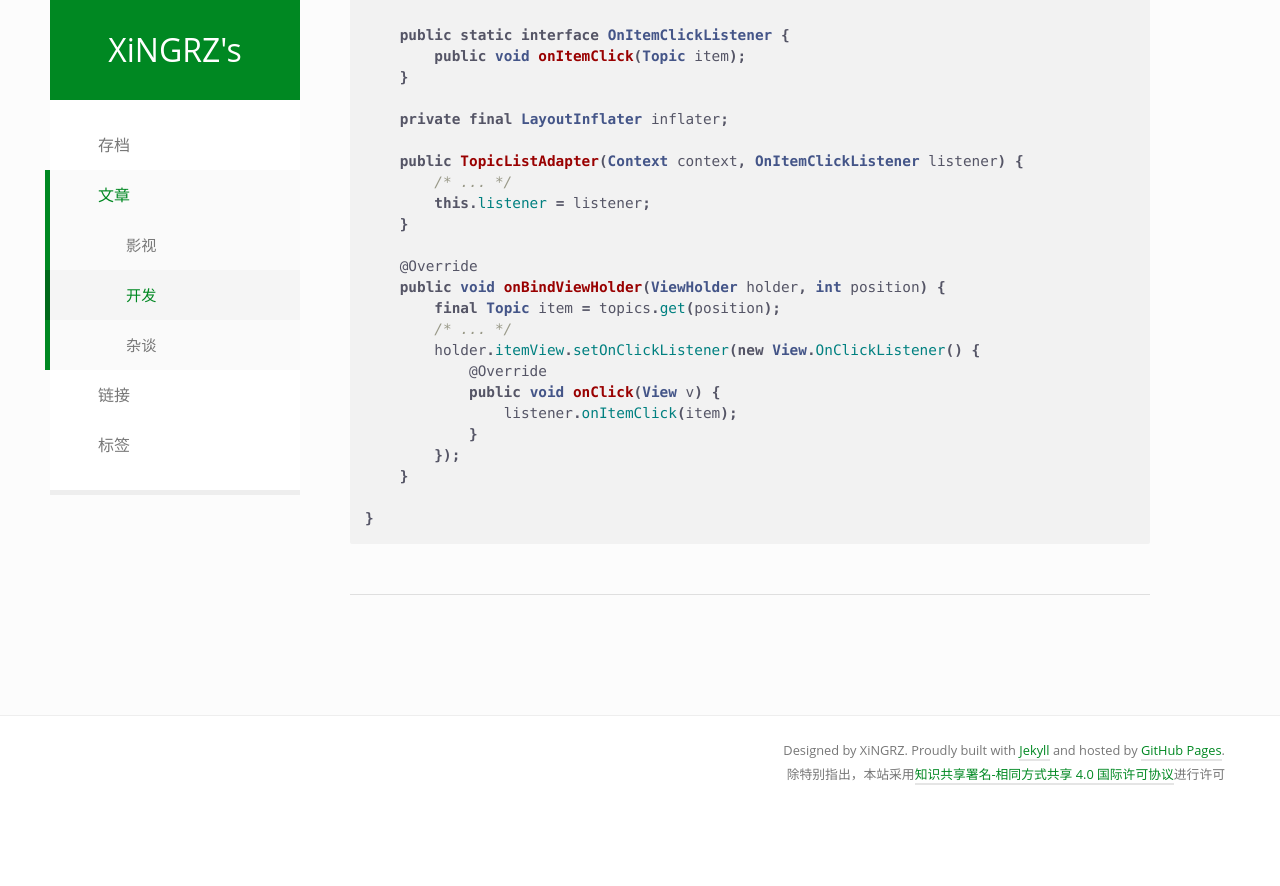
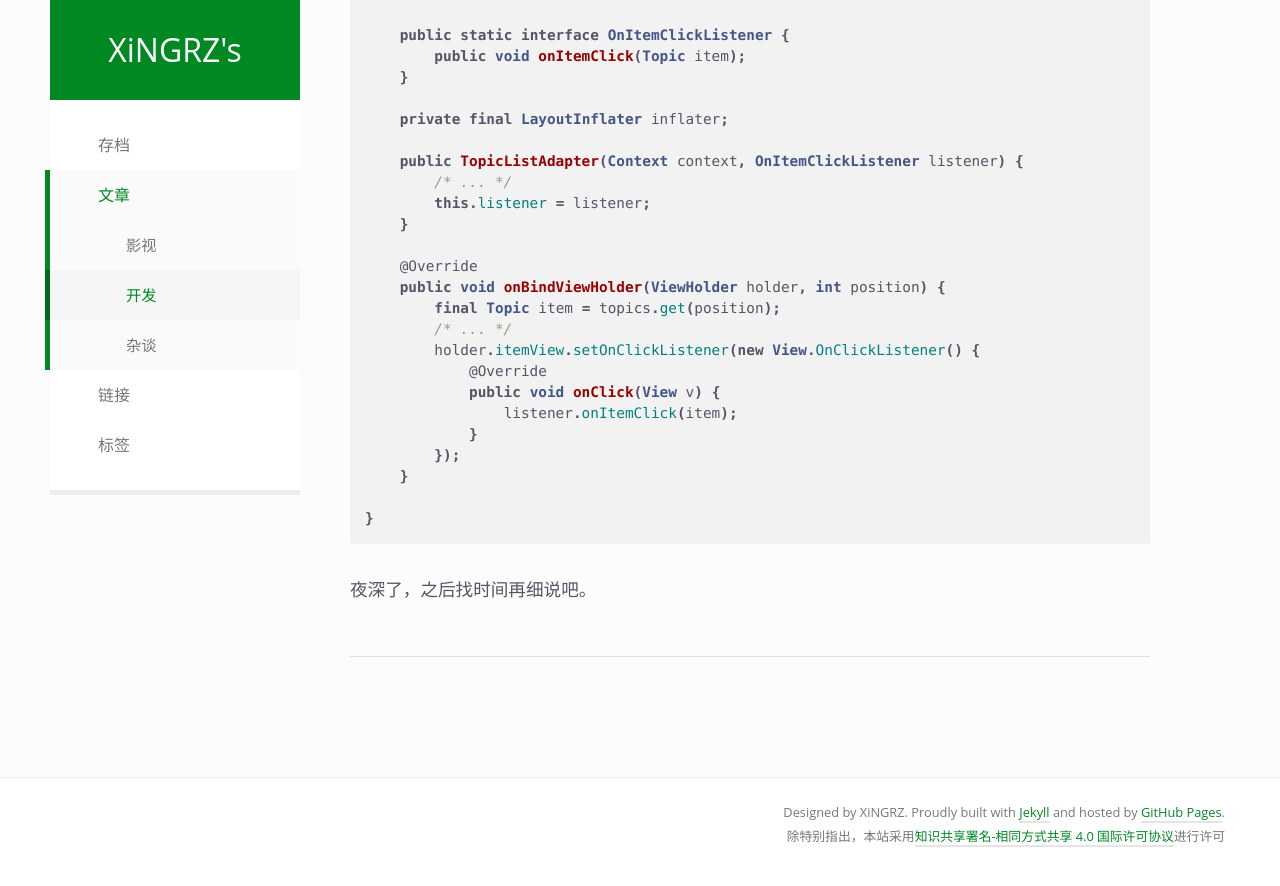
Before and after one commit to jiehg/jiehg.github.io22, a Jekyll site: the page built from _posts/2014-10-27-recyclerview.md, in a window 1280 px wide and 900 px high, scrolled down 3149 px. Shown: the top 886 px of the window. Built offline with Jekyll 4.4.1, drawn with Linux system fonts in a browser that asks for light colours; Markdown is read by kramdown in place of the engine named in the settings; comment, search, counter and statistics services are not loaded; before the commit the page ends 3987 px from its top, so only the background shows below that.

Commit message:
Update 2014-10-27-recyclerview.md

````diff
--- a/_posts/2014-10-27-recyclerview.md
+++ b/_posts/2014-10-27-recyclerview.md
@@ -156,3 +156,5 @@ public class TopicListAdapter extends RecyclerView.Adapter<TopicListAdapter.View
 
 }
 ```
+
+夜深了，之后找时间再细说吧。
````
